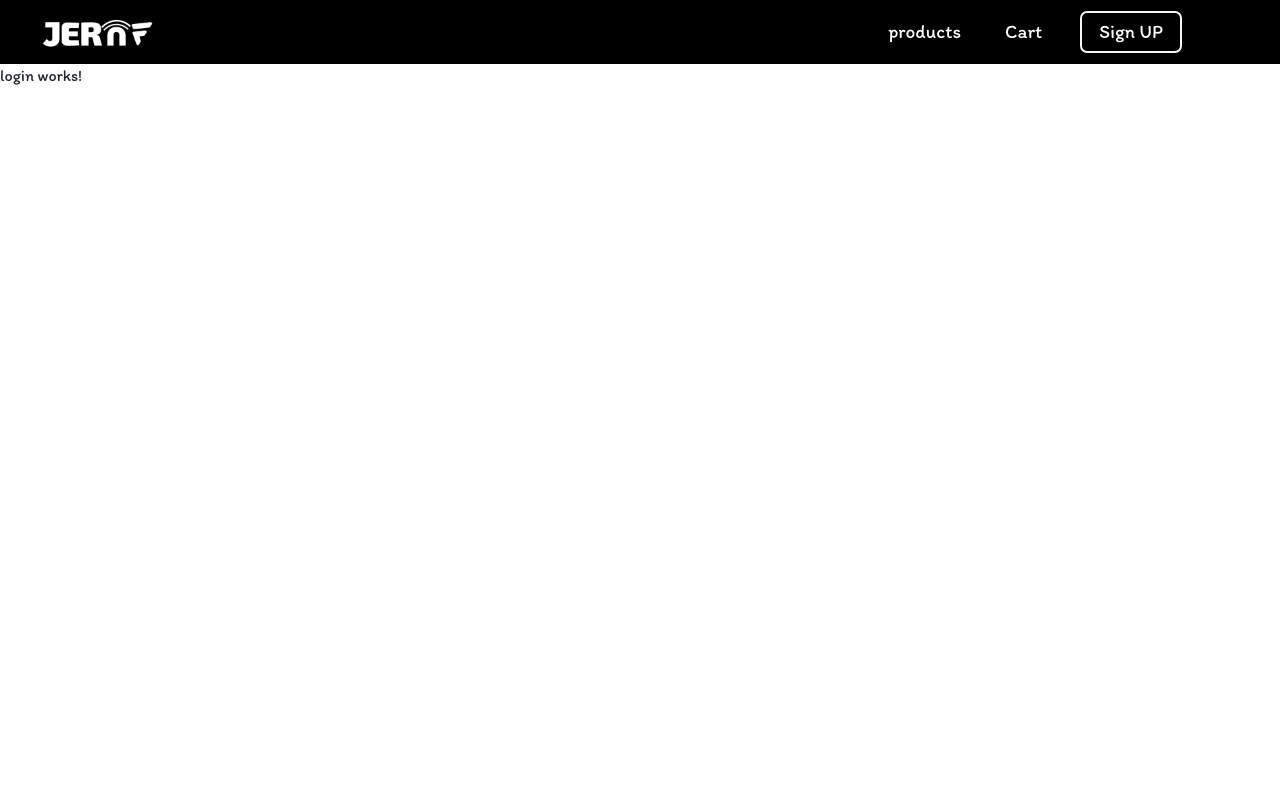
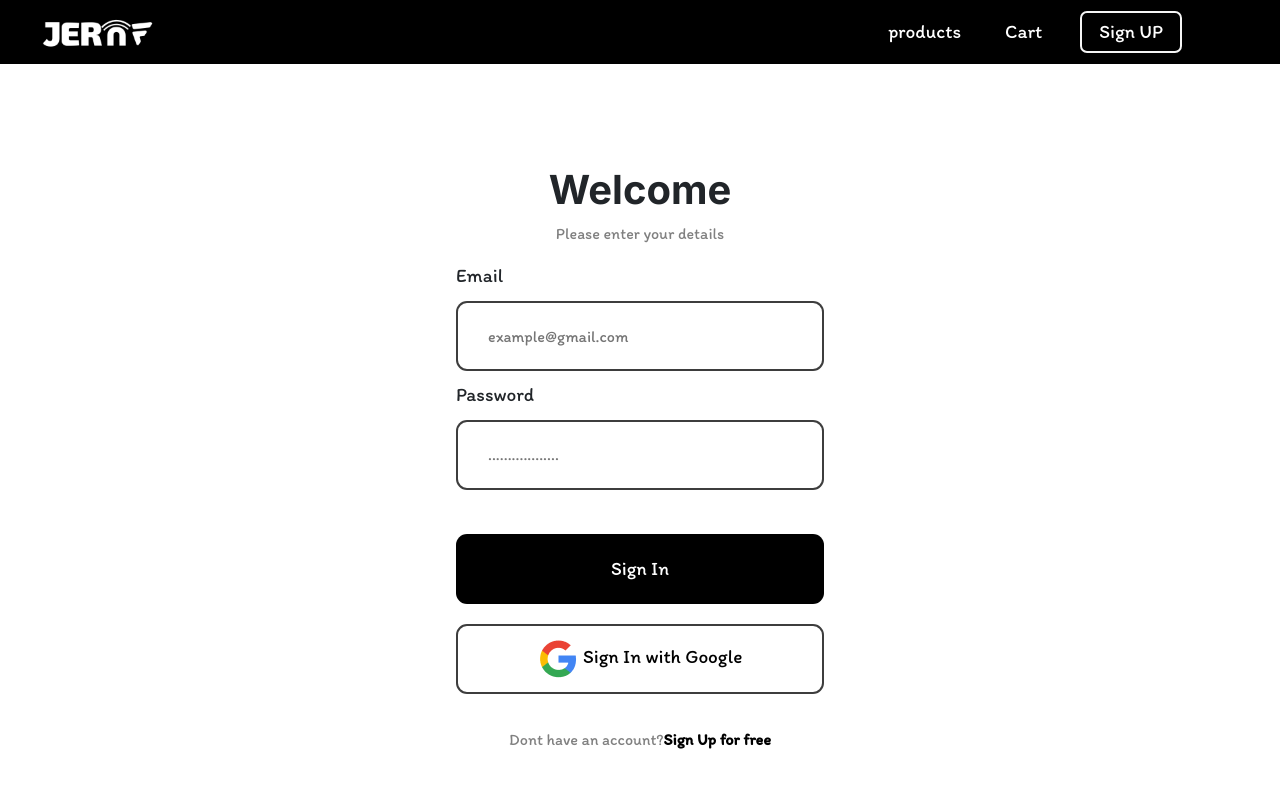
Before and after one commit to BobolaObi/Jeraf, an Angular app: page /login in a window 1280 px wide. Shown: the top 788 px of the page. Built offline with nearby package versions, Linux system fonts and the light colour scheme.

Commit message:
Login Component Design

```diff
--- a/src/app/Components/User/login/login.component.css
+++ b/src/app/Components/User/login/login.component.css
@@ -0,0 +1,58 @@
+html {
+  overflow: hidden;
+}
+
+body {
+  display: flex;
+  flex-direction: column;
+  align-items: center;
+  justify-content: center;
+padding: 8% 0;
+}
+h1{
+  font-weight: bolder;
+}
+/*Button / Link Styles*/
+[type="button"] {
+  font-weight: normal;
+  color: white;
+  border:0px;
+  text-decoration: none;
+  background: #000000;
+  border-radius: 11px;
+  font-size: larger;
+}
+
+input{
+  width: 23rem;
+  height: 70px;
+  border: 2px solid rgba(0, 0, 0, 0.76);
+  border-radius: 11px;
+  margin: 10px 0px;
+  padding: 10px 30px;
+}
+
+[value="Sign In with Google"], button{
+  background: none;
+  border: 2px solid rgba(0, 0, 0, 0.76);
+  border-radius: 11px;
+  color: black;
+  font-size: larger;
+  width: 23rem;
+  height: 70px;
+  margin: 10px 0px;
+}
+label, input, button{
+  font-family: 'Itim', sans-serif;
+}
+
+label{
+font-size: larger;
+}
+ p {
+   font-family: 'Itim', sans-serif;
+  color: rgba(128, 128, 128);
+}
+ b{
+   color: black;
+ }
--- a/src/app/Components/User/login/login.component.html
+++ b/src/app/Components/User/login/login.component.html
@@ -1 +1,22 @@
-<p>login works!</p>
+<html>
+<body>
+<h1>Welcome</h1>
+<p>Please enter your details</p>
+
+<form action="/action_page.php">
+  <label for="email">Email</label><br>
+  <input type="text" id="email" name="email" placeholder="example@gmail.com"><br>
+  <label for="password">Password</label><br>
+  <input type="text" id="password" name="password" placeholder=".................."><br><br>
+
+   <input type="button" value="Sign In">
+  <br>
+<!--   <input type="button" value="Sign In with Google">-->
+<!--  <img src="/assets/5a35540277d9e6%201.png" alt="">-->
+  <button>  <img src="/assets/5a35540277d9e6%201.png" alt=""> Sign In with Google</button>
+
+</form>
+<br>
+<p>Dont have an account?<b>Sign Up for free</b> </p>
+</body>
+</html>
--- a/src/app/Components/home/home-page/navigation/navigation.component.html
+++ b/src/app/Components/home/home-page/navigation/navigation.component.html
@@ -10,7 +10,7 @@
   </label>
   <ul class="menu">
     <li><a routerLink="products">products</a></li>
-    <li><a routerLink="cart" >Cart</a></li>
+    <li><a routerLink="" >Cart</a></li>
     <li><a id="rounded" routerLink="login">Sign UP</a></li>
   </ul>
 </nav>
--- a/src/app/Components/page-not-found/page-not-found.component.css
+++ b/src/app/Components/page-not-found/page-not-found.component.css
@@ -1,13 +1,10 @@
 h1{
-  font-size: clamp(200px, 10vw, 450px);
-
+  font-size: clamp(150px, 2vw, 400px);
 }
-
 h1, p, h3{
   color: black;
   text-align: center;
 }
-
 p{
   font-family: "Roboto", sans-serif;
 }
@@ -16,6 +13,6 @@ body{
   flex-direction: column;
   justify-content: center;
   align-items: center;
-  padding: 400px 0px;
+  padding: 15%;
   overflow: hidden;
 }
```
Also changed, not shown: src/assets/5a35540277d9e6 1.png (added).
